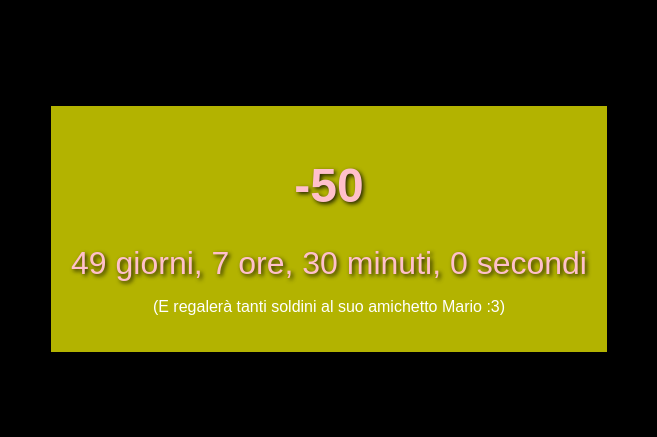
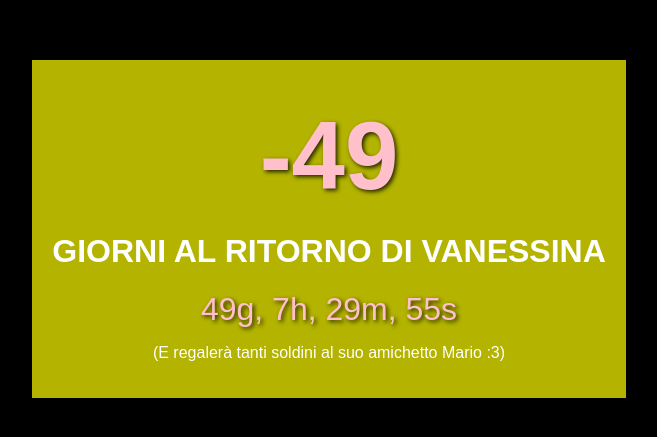
Before and after one commit to Nikosnakess/Progetto-Vanessa, a plain HTML site: page index.html in a window 1280 px wide. Shown: the part 171-608 px from the top of the page, without its empty margins (311-968 px from the left). Drawn offline with Linux system fonts and the light colour scheme.

Commit message:
Update index.html

```diff
--- a/index.html
+++ b/index.html
@@ -9,18 +9,20 @@
 <body>
     <div class="background">
         <div class="container">
-            <h1 class="countdown-number">-50</h1>
+            <h1><span class="countdown-number" id="days-number">-50</span></h1>
+            <h1>GIORNI AL RITORNO DI VANESSINA</h1>
             <div id="countdown"></div>
             <p>(E regalerà tanti soldini al suo amichetto Mario :3)</p>
         </div>
     </div>
     <script>
+        // Calcola la data di fine countdown 49 giorni e 7 ore e 30 minuti dal momento attuale
+        const targetDate = new Date();
+        targetDate.setDate(targetDate.getDate() + 49);
+        targetDate.setHours(targetDate.getHours() + 7);
+        targetDate.setMinutes(targetDate.getMinutes() + 30);
+
         function calculateTimeRemaining() {
-            const targetDate = new Date();
-            targetDate.setDate(targetDate.getDate() + 49);
-            targetDate.setHours(targetDate.getHours() + 7);
-            targetDate.setMinutes(targetDate.getMinutes() + 30);
-
             const now = new Date();
             const timeDifference = targetDate - now;
 
@@ -34,9 +36,11 @@
 
         function updateCountdown() {
             const countdownElement = document.getElementById("countdown");
+            const daysNumberElement = document.getElementById("days-number");
             const { days, hours, minutes, seconds } = calculateTimeRemaining();
 
-            countdownElement.textContent = `${days} giorni, ${hours} ore, ${minutes} minuti, ${seconds} secondi`;
+            countdownElement.textContent = `${days}g, ${hours}h, ${minutes}m, ${seconds}s`;
+            daysNumberElement.textContent = `-${days}`;
 
             setTimeout(updateCountdown, 1000);
         }
```
